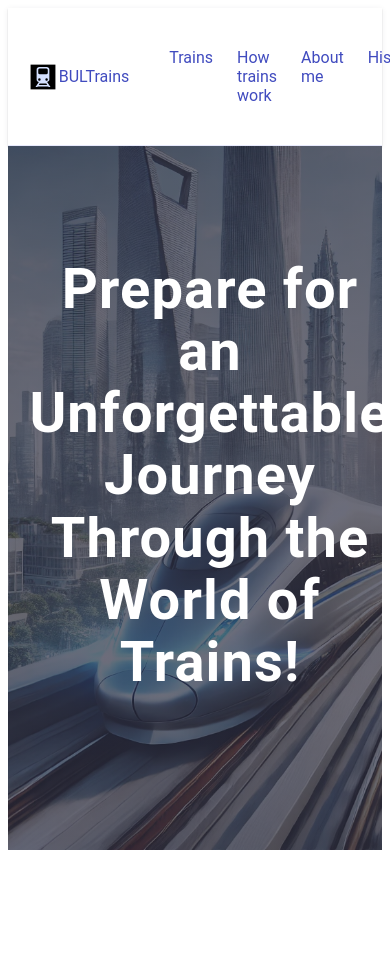
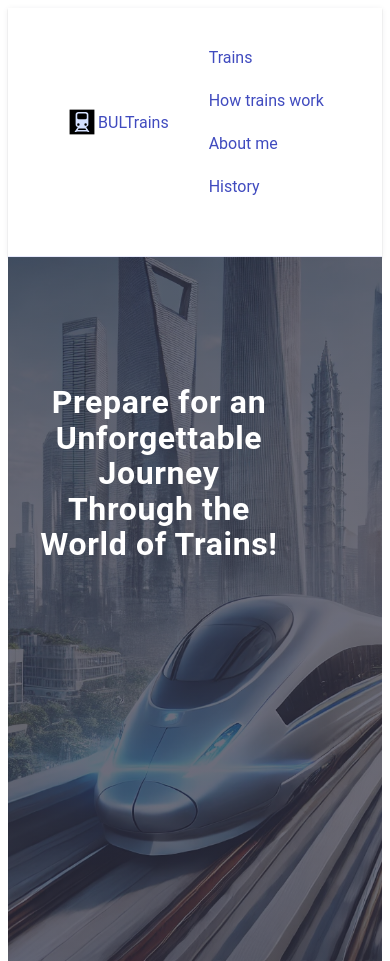
Before and after one commit to ITPG-CODEWARS/codewars-2024-first-round-Arsentosh, a plain HTML site: page index.html in a window 390 px wide. Shown: the top 961 px of the page. Drawn offline with Linux system fonts and the light colour scheme.

Commit message:
adaptiveness for smartphone and tablet were made

```diff
--- a/styles.css
+++ b/styles.css
@@ -430,3 +430,50 @@ a:focus {
   background-repeat: no-repeat;
   background-size: cover;
 }
+
+/*!_+_+_+_+_+_+_+_+_+_+_+_+_+_MEDIA STUFF */
+
+@media screen and (max-width: 427px) {
+  .header {
+    height: 200px;
+  }
+
+  .header-container {
+    display: flex;
+    max-height: 200px;
+    flex-wrap: wrap;
+    align-content: center;
+    justify-content: center;
+    flex-direction: row-reverse;
+  }
+
+  .nav-list {
+    display: flex;
+    justify-content: center;
+    gap: 24px;
+    flex-direction: column;
+    align-content: stretch;
+    flex-wrap: wrap;
+  }
+
+  .hero-title {
+    font-size: 32px;
+    width: 240px;
+    margin: 16px;
+  }
+
+  .discover-more-container {
+    width: 90%;
+    margin-right: 36px;
+    margin: 0;
+    padding: 0px, 0px, 80px, 0px;
+  }
+
+  .new-train-name {
+    font-size: 28px;
+  }
+
+  .new-train-par {
+    font-size: 16px;
+  }
+}
```
